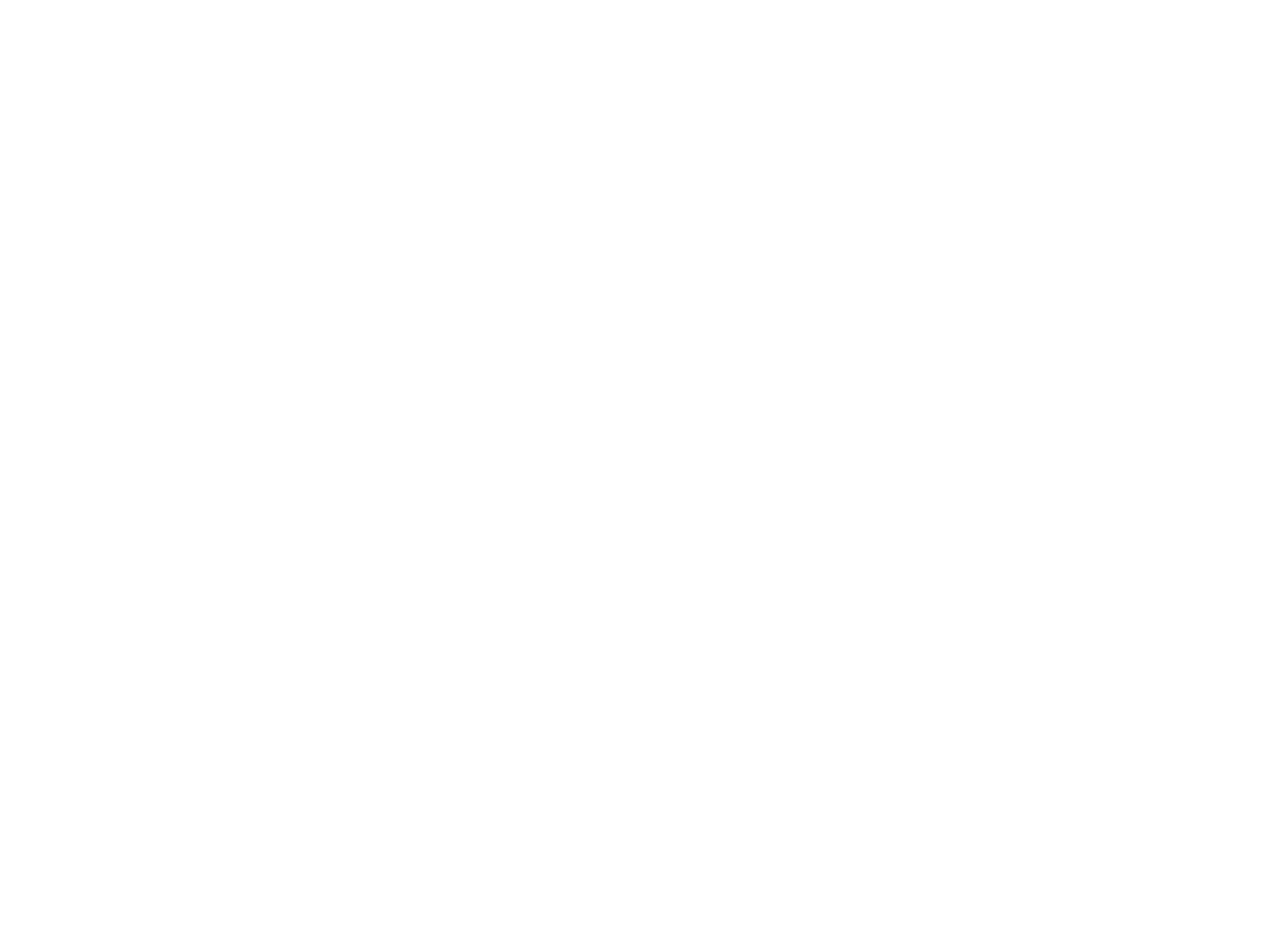
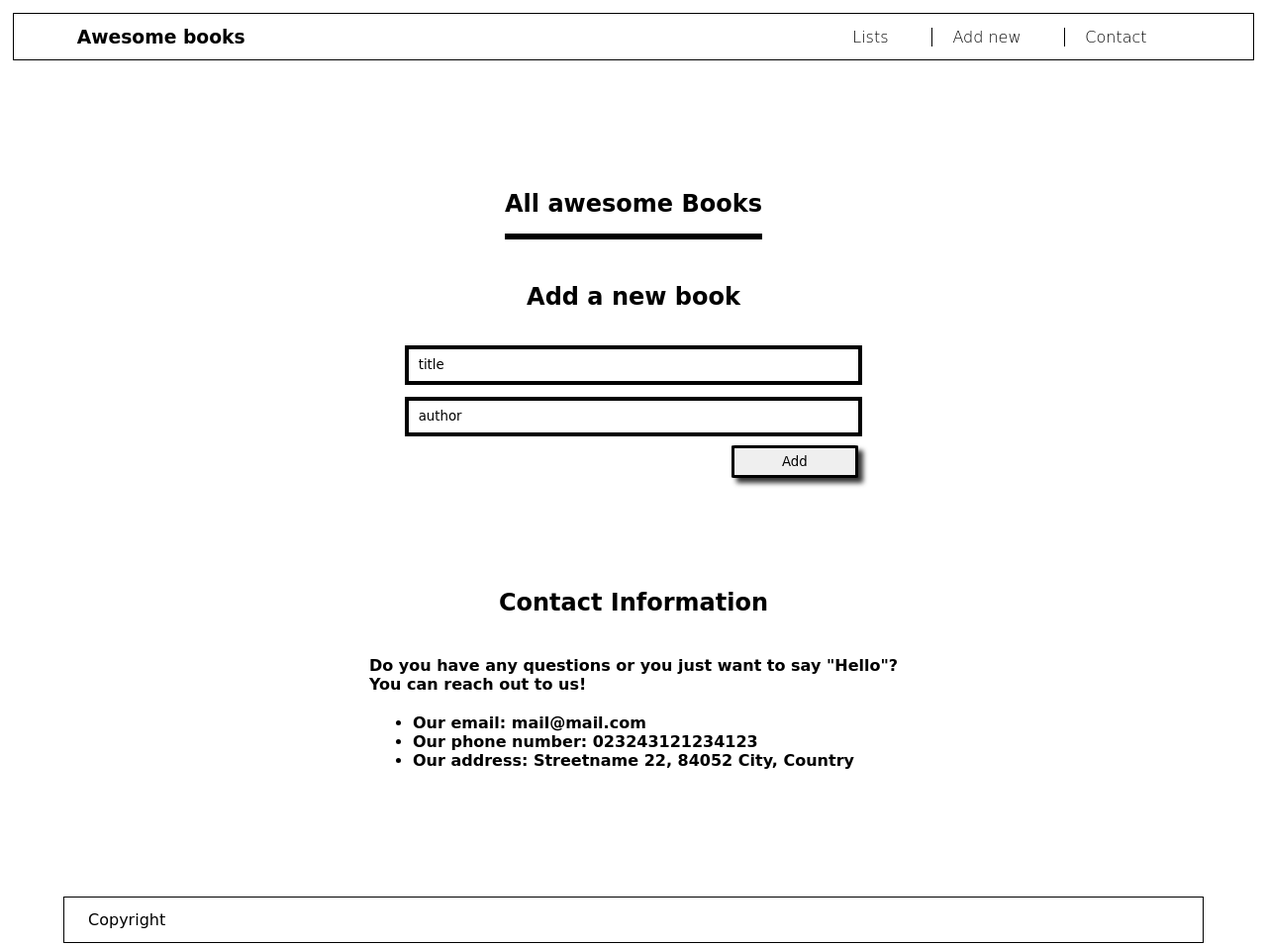
Before and after one commit to dvcorreia1984/Awesome-books-with-ES6, a website: page index.html in a window 1280 px wide. Shown: the whole page at 99% size. Before the commit the page ends 800 px from the top, so only its background shows below. Drawn offline with Linux system fonts and the light colour scheme.

Commit message:
Added content to index.html and index.css files

```diff
--- a/index.css
+++ b/index.css
@@ -0,0 +1,209 @@
+* {
+  font-family: 'Comic Neue', cursive;
+  margin: 0;
+  padding: 0;
+  box-sizing: border-box;
+  text-align: center;
+}
+
+form {
+  display: flex;
+  width: 37vw;
+  flex-direction: column;
+}
+
+footer p {
+  padding: 0 1%;
+}
+
+.container {
+  display: flex;
+  flex-direction: column;
+  justify-content: center;
+  align-items: center;
+  margin: 2%;
+  padding: 5%;
+}
+
+.container h1 {
+  margin: 1% 0;
+  padding-bottom: 5%;
+}
+
+.display {
+  display: flex;
+  flex-direction: column;
+  justify-content: space-evenly;
+  align-items: center;
+  border: 3.5px solid #000;
+  margin-bottom: 5vh;
+}
+
+#display {
+  display: flex;
+}
+
+.display p {
+  font-weight: 400;
+  font-size: 18px;
+}
+
+.display #book-author {
+  display: flex;
+  width: 100%;
+  padding: 10px;
+}
+
+.display button {
+  width: 10vw;
+  margin: 3px 10px;
+  padding: 6px 5px;
+  border: 3px solid #000;
+  border-radius: 3%;
+  font-weight: 500;
+  box-shadow: 5px 5px 5px rgba(0, 0, 0, 80%);
+}
+
+.display button:hover {
+  background-color: #355c80;
+  border: 3px solid #000;
+  color: aliceblue;
+}
+
+#title,
+#author {
+  margin: 6px;
+  height: 40px;
+  border: 4px solid #000;
+  text-align: left;
+  padding-left: 2%;
+}
+
+#title::placeholder,
+#author::placeholder {
+  color: #000;
+}
+
+input {
+  color: #000;
+}
+
+#book&author {
+  display: flex;
+}
+
+div#books-container1 {
+  display: flex;
+  width: 100%;
+}
+
+div#books-container2 {
+  display: flex;
+  width: 100%;
+  background-color: lightgray;
+}
+
+button#addbtn {
+  width: 10vw;
+  margin: 3px 10px;
+  padding: 6px 5px;
+  border: 3px solid #000;
+  border-radius: 3%;
+  font-weight: 500;
+  box-shadow: 5px 5px 5px rgba(0, 0, 0, 80%);
+}
+
+button#addbtn:hover {
+  background-color: #355c80;
+  border: 3px solid #180505d3;
+  color: antiquewhite;
+}
+
+div#formbut {
+  display: flex;
+  flex-direction: row-reverse;
+}
+
+nav {
+  display: flex;
+  justify-content: space-between;
+  align-items: center;
+  padding: 1% 5%;
+  border: 1.5px solid #000;
+  margin: 1%;
+}
+
+nav ul {
+  display: flex;
+  justify-content: space-evenly;
+  flex-basis: 36%;
+  list-style-type: none;
+}
+
+nav ul li {
+  font-weight: 300;
+  border-left: 1px solid #000;
+  padding-left: 5%;
+}
+
+nav ul li:first-child {
+  border-left: none;
+}
+
+nav ul li a {
+  text-decoration: none;
+  color: #000;
+}
+
+nav ul li a:hover {
+  text-decoration: none;
+  color: #355c80;
+}
+
+#date {
+  display: flex;
+  justify-content: flex-end;
+  padding: 1% 2%;
+}
+
+footer {
+  margin: 5%;
+  padding: 1%;
+  border: 1.5px solid #000;
+  display: flex;
+  justify-content: flex-start;
+}
+
+h1#h1contact {
+  padding: 20px;
+}
+
+div#contactus {
+  font-weight: 600;
+  display: flex;
+  flex-direction: column;
+  align-items: center;
+  padding-bottom: 5%;
+}
+
+div#contactus li {
+  text-align: left;
+}
+
+div#contactus p {
+  text-align: left;
+}
+
+div#pwrapper {
+  padding: 20px;
+}
+
+#lists {
+  display: flex;
+  flex-direction: column;
+}
+
+#add-new {
+  display: flex;
+  flex-direction: column;
+}
--- a/index.html
+++ b/index.html
@@ -1,15 +1,64 @@
 <!DOCTYPE html>
 <html lang="en">
 <head>
-  <meta charset="UTF-8">
-  <meta name="viewport" content="width=device-width, initial-scale=1.0">
-  <title>Document</title>
-  <link rel="stylesheet" href="./index.css">
+    <meta charset="UTF-8">
+    <meta name="viewport" content="width=device-width, initial-scale=1.0">
+    <title>Books-Store</title>
+    <link rel="stylesheet" href="index.css">
+    <link rel="preconnect" href="https://fonts.googleapis.com">
+<link rel="preconnect" href="https://fonts.gstatic.com" crossorigin>
+<link href="https://fonts.googleapis.com/css2?family=Roboto:ital,wght@0,100;0,300;0,400;0,500;0,900;1,100;1,300;1,400;1,500;1,700;1,900&display=swap" rel="stylesheet">
 </head>
 <body>
+    <header>
+        <nav>
+            <h3>Awesome books</h3>
+            <ul>
+                <li><a href="#" onclick="a.lists()">Lists</a></li>
+                <li><a href="#" onclick="a.addNewBook()">Add new</a> </li>
+                <li><a href="#" onclick="a.contactus()">Contact</a></li>
+            </ul>
+        </nav>
+        <div id="date"></div>
+    </header>
 
+    <section class="container" id="container">
+        <div id="lists">
+            <h1>All awesome Books</h1>
+            <div class="display display-type-1" id="display"></div>
+        </div>
+        </div>
+       <div id="add-new">
+        <h1>Add a new book</h1>
+        <form action="">
+            <input type="text" id="title" placeholder="title">
+            <input type="text" id="author" placeholder="author">
+            <div id="formbut"><button id="addbtn" onclick="a.addBooks()"> Add</button></div>
+        </form>
+       </div>
+    </section>
 
+    <section>
+        <div id="contactus">
+        <h1 id="h1contact">Contact Information</h1>
+        <div id="pwrapper">
+            <p>Do you have any questions or you just want to say "Hello"?</p>
+            <p>You can reach out to us!</p>
+        </div>
 
-<script src="./index.js"></script>
+        <ul>
+            <li>Our email: mail@mail.com</li>
+            <li>Our phone number: 023243121234123</li>
+            <li>Our address: Streetname 22, 84052 City, Country</li>
+        </ul>
+        </div>
+
+    </section>
+
+ <footer>
+    <p>Copyright</p>
+ </footer>
+
+    <script src="./script.js"></script>
 </body>
 </html>
```
